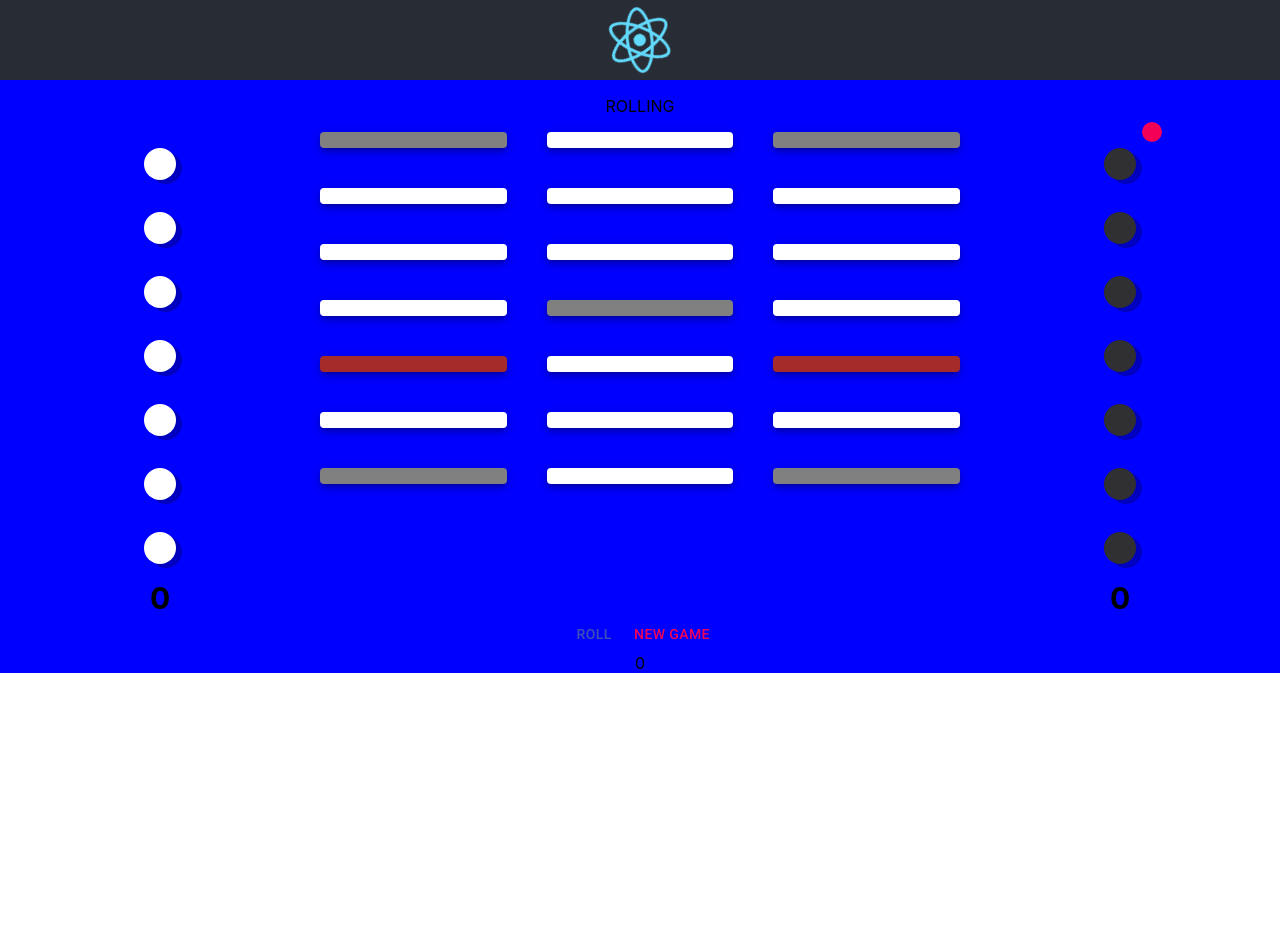
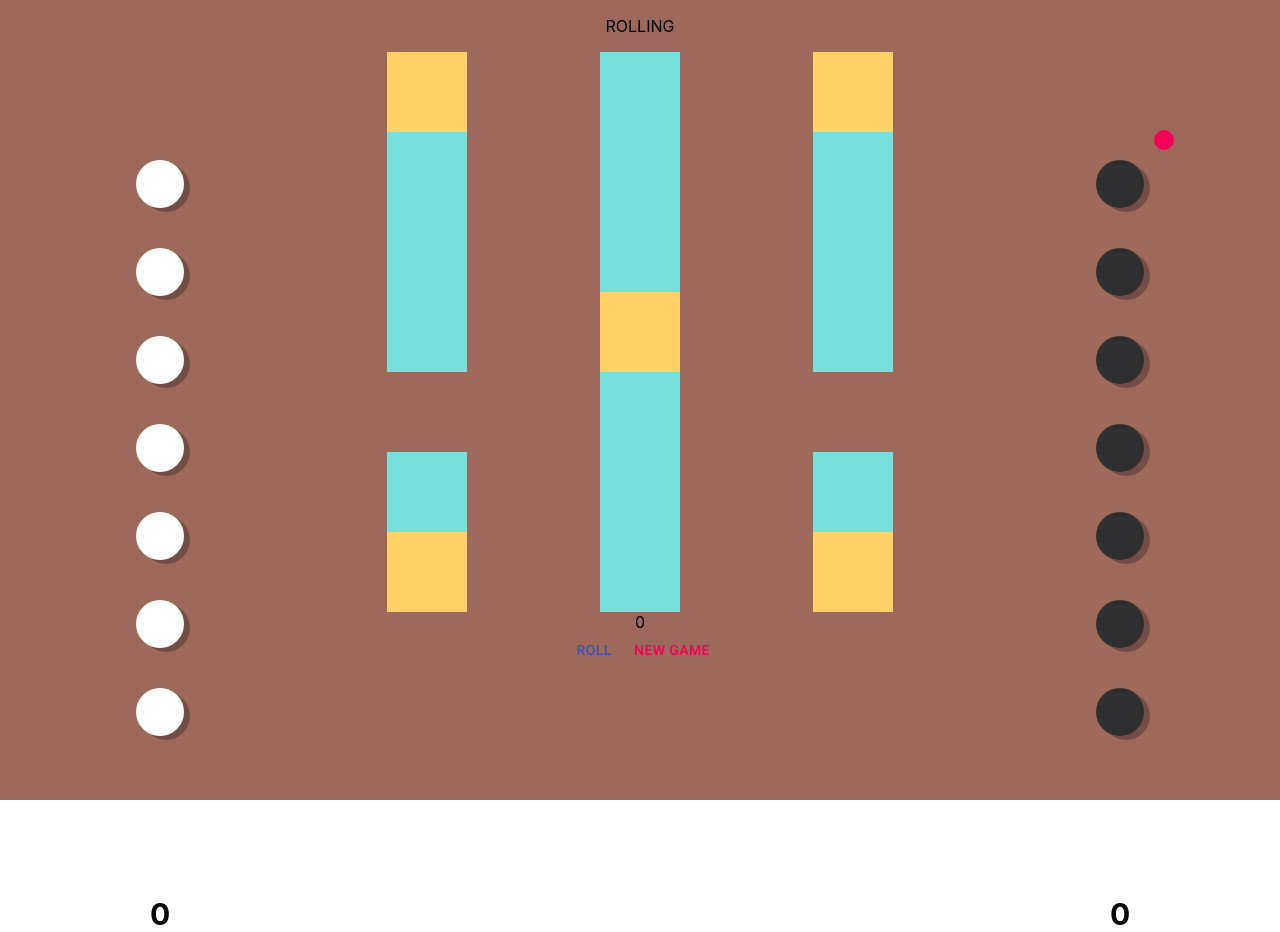
Before and after one commit to alex-808/ur.io, a React (Create React App) app in the folder client/: page / in a window 1280 px wide. Before the commit the page ends 800 px from the top, so only its background shows below. Built offline with nearby package versions, Linux system fonts and the light colour scheme.

Commit message:
Add colors and center board, tiles and tokens

```diff
--- a/client/src/App.scss
+++ b/client/src/App.scss
@@ -1,7 +1,7 @@
 .App {
   text-align: center;
   height: 100%;
-  background-color: blue;
+  background-color: #9d695a;
 }
 
 .App-logo {
@@ -25,10 +25,6 @@
   color: white;
 }
 
-.App-link {
-  color: #61dafb;
-}
-
 @keyframes App-logo-spin {
   from {
     transform: rotate(0deg);
--- a/client/src/App.tsx
+++ b/client/src/App.tsx
@@ -73,11 +73,7 @@ function App() {
   }
   return (
     <div className="App">
-      <header className="App-header">
-        <img src={logo} className="App-logo" alt="logo" />
-      </header>
-      <p>{game.current.phase.toUpperCase()}</p>
-      <Grid container>
+      <Grid container alignContent="center">
         <Grid item xs={3}>
           <PlayerStart
             player={gameState.players[0]}
@@ -87,7 +83,15 @@ function App() {
           <PlayerScore score={gameState.players[0].score} />
         </Grid>
         <Grid item xs={6}>
+          <p>{game.current.phase.toUpperCase()}</p>
           <Board tiles={gameState.board} handleTokenClick={handleTokenClick} />
+          <div>{gameState.rollVal}</div>
+          <Button color="primary" onClick={rollDice}>
+            Roll
+          </Button>
+          <Button color="secondary" onClick={resetGame}>
+            New Game
+          </Button>
         </Grid>
         <Grid item xs={3}>
           <PlayerStart
@@ -98,13 +102,6 @@ function App() {
           <PlayerScore score={gameState.players[1].score} />
         </Grid>
       </Grid>
-      <Button color="primary" onClick={rollDice}>
-        Roll
-      </Button>
-      <Button color="secondary" onClick={resetGame}>
-        New Game
-      </Button>
-      <div>{gameState.rollVal}</div>
     </div>
   )
 }
--- /dev/null
+++ b/client/src/components/Board.scss
@@ -0,0 +1,3 @@
+.board {
+  text-align: center;
+}
--- a/client/src/components/Board.tsx
+++ b/client/src/components/Board.tsx
@@ -1,21 +1,29 @@
 import React from 'react'
 import { Tile } from './Tile'
 import Grid from '@material-ui/core/Grid'
-//import { makeStyles, createStyles, Theme } from '@material-ui/core'
 
 interface Props {
   tiles: TileI[]
-  //TODO make type in d.ts for this
   handleTokenClick: handleTokenClick
 }
 
 const Board: React.FC<Props> = ({ tiles, handleTokenClick }) => {
   return (
-    <>
-      <Grid container direction="column"></Grid>
-      <Grid container spacing={5}>
+    <div className="board">
+      <Grid
+        container
+        justify-content="space-between"
+        align-content="space-around"
+      >
         {tiles.map((tile, i) => (
-          <Grid item xs={4} key={i}>
+          <Grid
+            item
+            container
+            xs={4}
+            justify-content="space-around"
+            alignContent="space-between"
+            key={i}
+          >
             <Tile
               oc={tile.oc}
               type={tile.type}
@@ -26,7 +34,7 @@ const Board: React.FC<Props> = ({ tiles, handleTokenClick }) => {
           </Grid>
         ))}
       </Grid>
-    </>
+    </div>
   )
 }
 
--- a/client/src/components/PlayerStart.scss
+++ b/client/src/components/PlayerStart.scss
@@ -0,0 +1,4 @@
+.playerStart {
+  padding: 50%;
+  text-align: center;
+}
--- a/client/src/components/PlayerStart.tsx
+++ b/client/src/components/PlayerStart.tsx
@@ -12,11 +12,12 @@ interface Props {
 
 const PlayerStart: React.FC<Props> = ({ player, activePlayer, onClick }) => {
   return (
+    <div className="playerStart">
       <Grid
         container
         direction="column"
         alignContent="center"
-      justifyContent="space-around"
+        spacing={5}
         onClick={onClick.bind(null, player.id, constants.PLAYER_START)}
       >
         {player?.id === activePlayer?.id && (
@@ -25,9 +26,12 @@ const PlayerStart: React.FC<Props> = ({ player, activePlayer, onClick }) => {
         {player.tokens
           .filter(token => token === -1)
           .map(token => (
+            <Grid item>
               <Token key={Math.random()} playerID={player.id} />
+            </Grid>
           ))}
       </Grid>
+    </div>
   )
 }
 
--- a/client/src/components/Tile.css
+++ /dev/null
@@ -1,3 +0,0 @@
-.tile {
-  background-color: red;
-}
--- /dev/null
+++ b/client/src/components/Tile.scss
@@ -0,0 +1,42 @@
+$tileColor0: #78e0dc;
+$tileColor1: #d496a7;
+$rosetteColor: #ffd166;
+
+.tile {
+  height: 5rem;
+  width: 5rem;
+  display: flex;
+  margin: auto;
+  justify-content: center;
+  align-items: center;
+}
+
+.tile:hover {
+  animation: tileHover 0.5s ease-in-out infinite alternate;
+}
+
+@keyframes tileHover {
+  100% {
+    transform: translateY(-10%);
+    filter: drop-shadow(17px 14px 3px rgba(0, 0, 0, 0.25));
+  }
+}
+
+.tile-style-0 {
+  @extend .tile;
+  background-color: $tileColor0;
+}
+
+.tile-style-1 {
+  @extend .tile;
+  background-color: $tileColor1;
+}
+.rosette {
+  @extend .tile;
+  background-color: $rosetteColor;
+}
+
+.goal {
+  @extend .tile;
+  visibility: hidden;
+}
--- a/client/src/components/Tile.tsx
+++ b/client/src/components/Tile.tsx
@@ -1,6 +1,7 @@
 import React from 'react'
 import { Card } from '@material-ui/core'
 import { Token } from './Token'
+import './Tile.scss'
 
 interface Props extends TileI {
   handleTokenClick: handleTokenClick
@@ -16,26 +17,25 @@ interface Props extends TileI {
 //
 
 const Tile: React.FC<Props> = ({ oc, token, type, handleTokenClick }) => {
-  let bgColor = 'red'
+  let className = 'red'
   switch (type) {
     case 'normal':
-      bgColor = 'white'
+      className = 'tile-style-0'
       break
     case 'rosette':
-      bgColor = 'grey'
+      className = 'rosette'
       break
     case 'goal':
-      bgColor = 'brown'
+      className = 'goal'
       break
   }
   return (
-    <Card
-      style={{ backgroundColor: `${bgColor}` }}
-      elevation={5}
+    <div
+      className={`${className}`}
       onClick={handleTokenClick.bind(null, oc, token)}
     >
-      <p>{oc !== null ? <Token playerID={oc} /> : ''}</p>
-    </Card>
+      {oc !== null ? <Token playerID={oc} /> : <Token playerID={oc} />}
+    </div>
   )
 }
 
--- a/client/src/components/Token.scss
+++ b/client/src/components/Token.scss
@@ -5,8 +5,8 @@ $player1Color: #302f31;
 }
 
 .token {
-  padding: 1rem;
-  margin: 1rem;
+  width: 3rem;
+  height: 3rem;
   border-radius: 50%;
   filter: drop-shadow(6px 4px 0px rgba(0, 0, 0, 0.25));
 }
@@ -20,3 +20,7 @@ $player1Color: #302f31;
   @extend .token;
   background-color: $player1Color;
 }
+
+.player-null-token {
+  @extend .token;
+}
--- a/client/src/index.scss
+++ b/client/src/index.scss
@@ -1,7 +1,9 @@
 :root {
   font-size: 16px;
 }
-
+#root {
+  height: 100%;
+}
 html {
   margin: 0;
   height: 100%;
@@ -12,6 +14,6 @@ body {
   font-family: -apple-system, BlinkMacSystemFont, 'Segoe UI', 'Roboto', 'Oxygen',
     'Ubuntu', 'Cantarell', 'Fira Sans', 'Droid Sans', 'Helvetica Neue',
     sans-serif;
-  min-height: 100%;
+  height: 100%;
   overflow: auto;
 }
```
Lines whose indentation alone changed are shown as unchanged.
